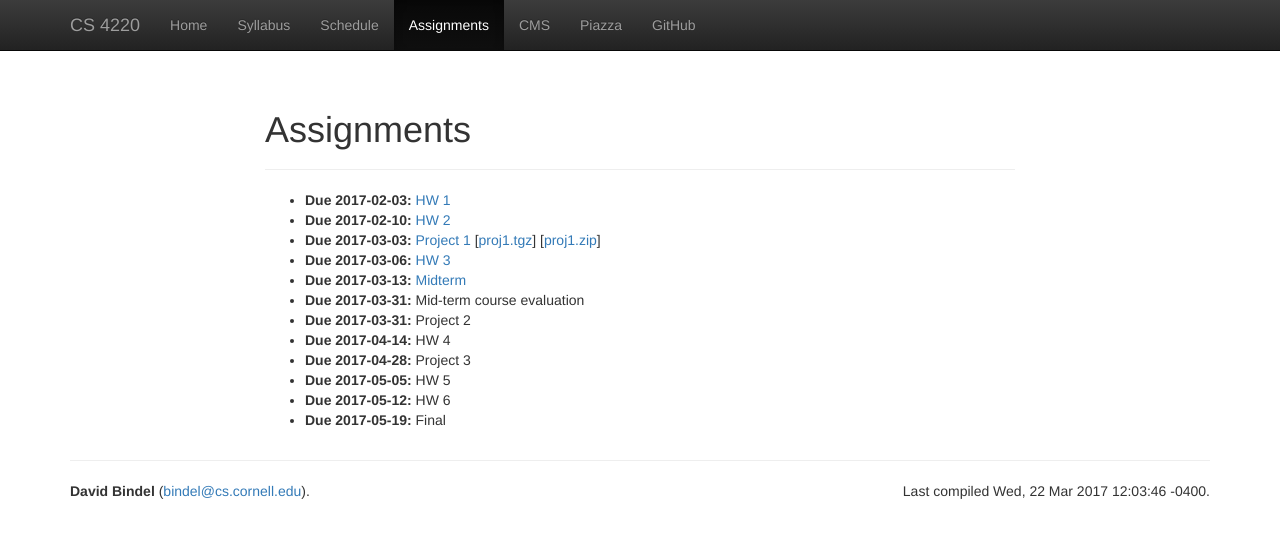
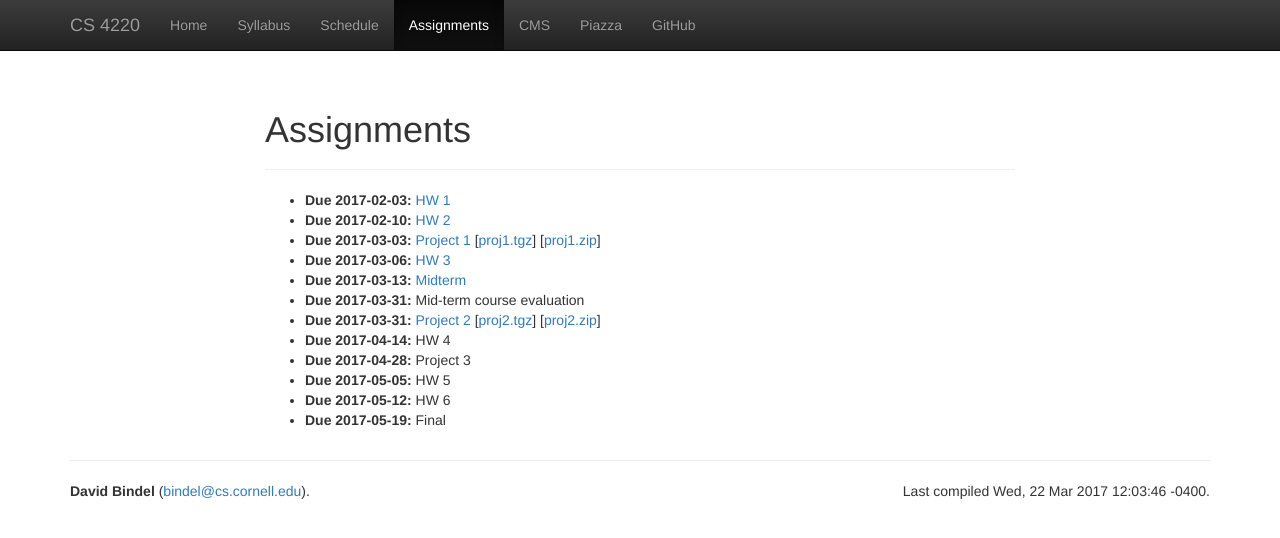
Before and after one commit to dbindel/cs4220-s17, a Jekyll site: the page built from web/assignments.html, in a window 1280 px wide. Shown: the top 538 px of the page. Built offline with Jekyll 4.4.1, drawn with Linux system fonts in a browser that asks for light colours; nearby versions of some CDN libraries.

Commit message:
Added project 2.

```diff
--- a/web/_data/hw.yml
+++ b/web/_data/hw.yml
@@ -25,6 +25,8 @@
 -
   desc: Project 2
   due: 2017-03-31
+  file: proj2
+  support: [proj2.tgz, proj2.zip]
 -
   desc: HW 4
   due: 2017-04-14
```
